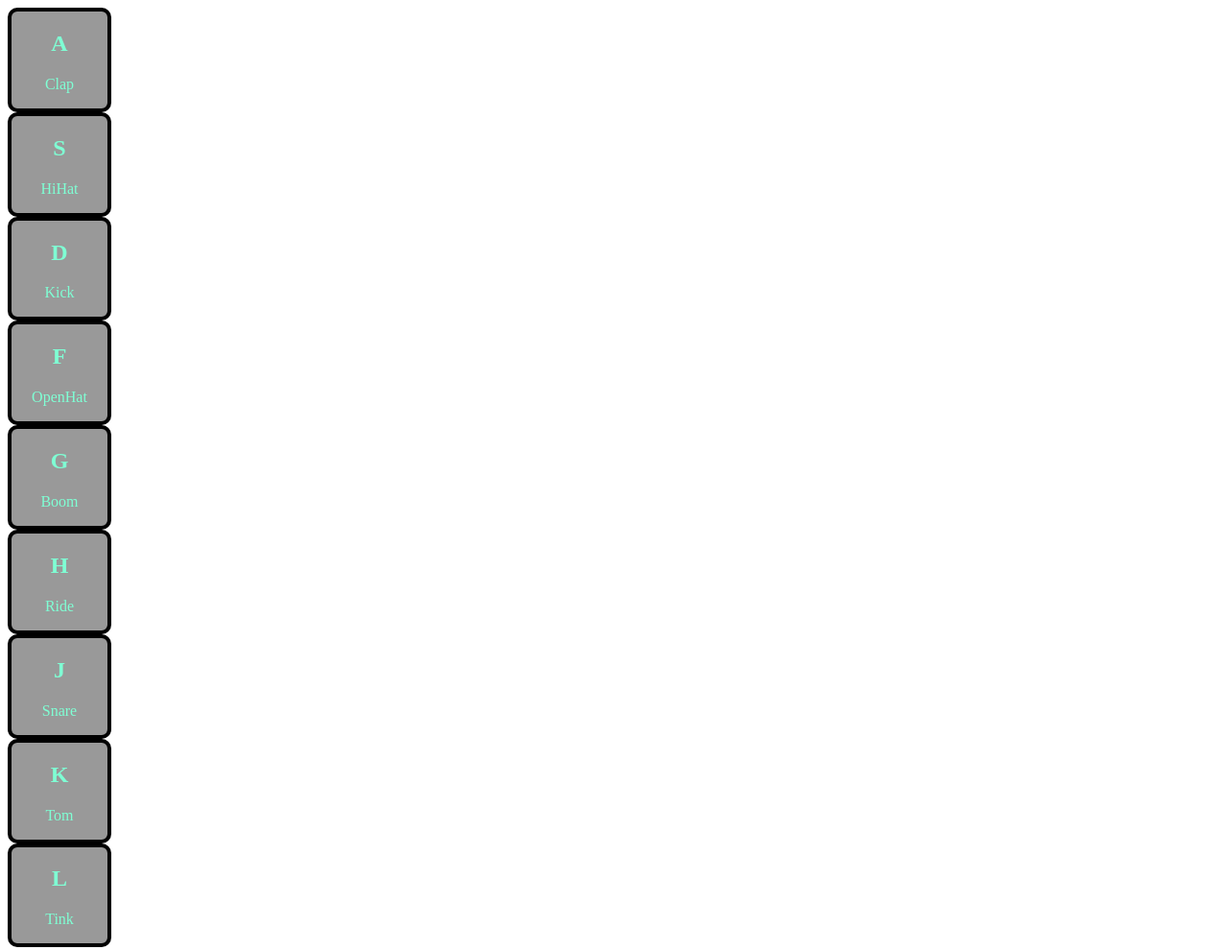
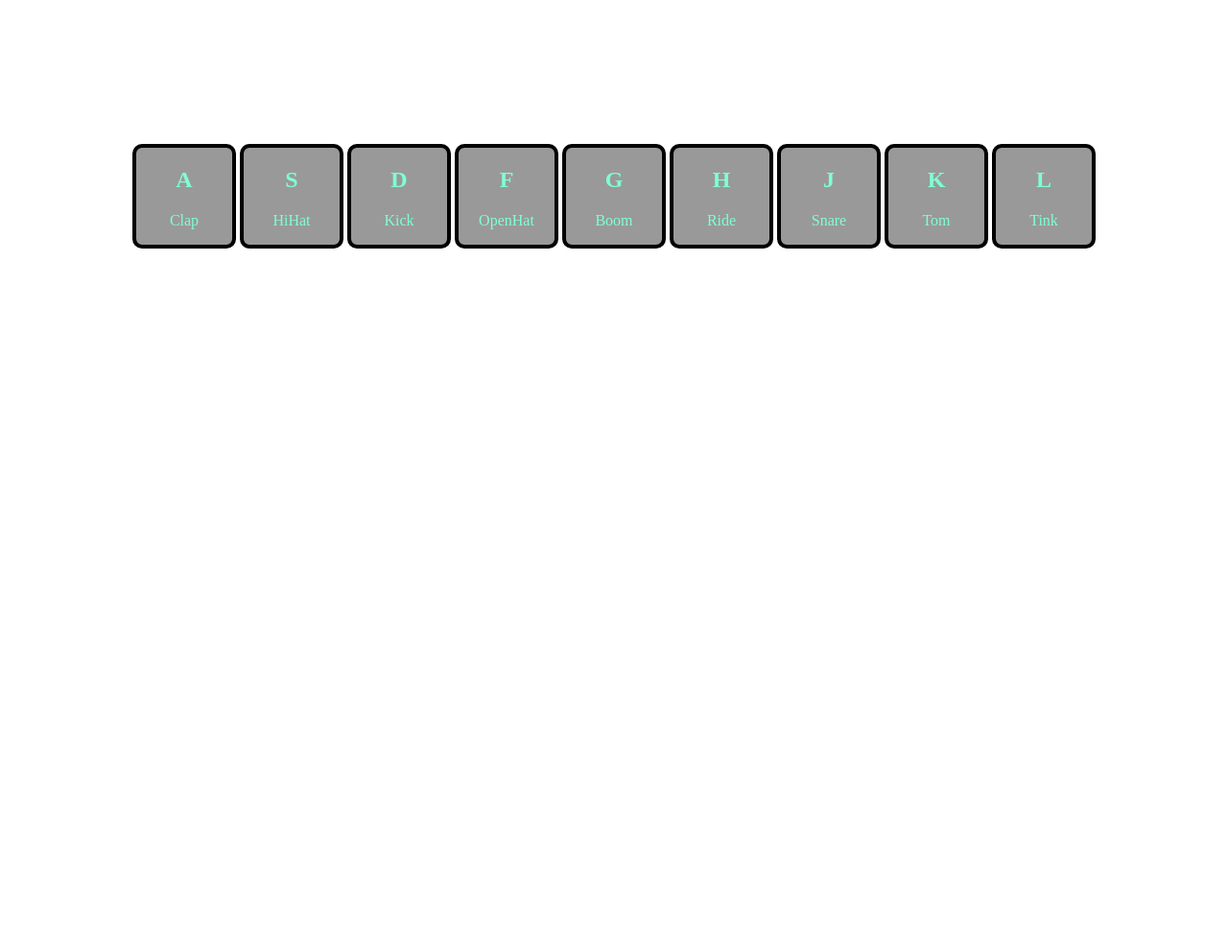
Before and after one commit to davi3blu3/js30.1_drumkit, a plain HTML site: page index.html in a window 1280 px wide. Shown: the whole page at 96% size. After the commit the page ends 800 px from the top, so only its background shows below. Drawn offline with Linux system fonts and the light colour scheme.

Commit message:
style and position row

```diff
--- a/index.html
+++ b/index.html
@@ -16,58 +16,43 @@
             <h2 class="char">A</h2>
             <p class="drum">Clap</p>
         </div>
-    </div>
 
-    <div class="keyRow">
+
         <div class="key">
             <h2 class="char">S</h2>
             <p class="drum">HiHat</p>
         </div>
-    </div>
 
-    <div class="keyRow">
         <div class="key">
             <h2 class="char">D</h2>
             <p class="drum">Kick</p>
         </div>
-    </div>
 
-    <div class="keyRow">
         <div class="key">
             <h2 class="char">F</h2>
             <p class="drum">OpenHat</p>
         </div>
-    </div>
 
-    <div class="keyRow">
         <div class="key">
             <h2 class="char">G</h2>
             <p class="drum">Boom</p>
         </div>
-    </div>
 
-    <div class="keyRow">
         <div class="key">
             <h2 class="char">H</h2>
             <p class="drum">Ride</p>
         </div>
-    </div>
 
-    <div class="keyRow">
         <div class="key">
             <h2 class="char">J</h2>
             <p class="drum">Snare</p>
         </div>
-    </div>
 
-    <div class="keyRow">
         <div class="key">
             <h2 class="char">K</h2>
             <p class="drum">Tom</p>
         </div>
-    </div>
 
-    <div class="keyRow">
         <div class="key">
             <h2 class="char">L</h2>
             <p class="drum">Tink</p>
--- a/style.css
+++ b/style.css
@@ -1,10 +1,21 @@
+body {
+    margin: 0;
+}
+
+.keyRow {
+    width: max-content;
+    margin: auto;
+    margin-top: 150px;
+}
+
 .key {
     width: 100px;
-    padding: 0;
+    margin: 0 auto;
+    display: inline-block;
     background-color: rgba(0,0,0,0.4);
     border: 4px solid black;
     border-radius: 10px;
     color: aquamarine;
     text-align: center;
-    display: inline-block;
+
 }
```
